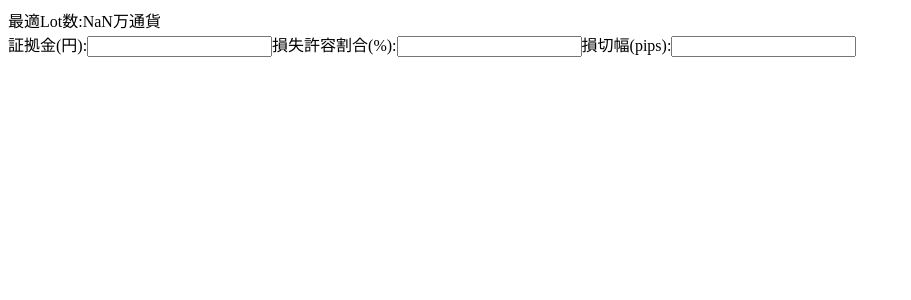
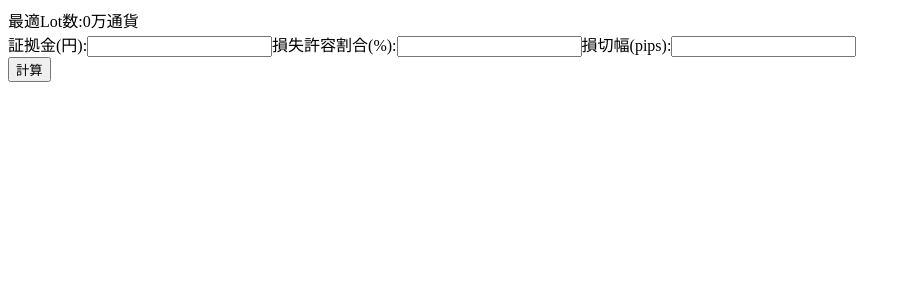
Before and after one commit to Hirotomo1/lotbot, a React app: page / in a window 1280 px wide. Shown: the top 300 px of the page, without its empty margins (0-911 px from the left). Built offline with nearby package versions, Linux system fonts and the light colour scheme.

Commit message:
計算ボタン追加

```diff
--- a/src/components/LotCulc.tsx
+++ b/src/components/LotCulc.tsx
@@ -7,13 +7,17 @@ export const LotCulc: FC = () => {
 
     const [pips, setPips] =useState<number>(0)
 
+    const [lot, setLot] =useState<number>(0)
+
     const percentage = tolerancePercentage /100
 
     const truePips = pips * 100
 
     const toleranceMargin = margin * percentage
 
-    const lot = toleranceMargin / truePips
+    const answerLot = () => {
+         setLot(toleranceMargin / truePips)
+    }
 
     const handleChange = (event: any) => {
         switch(event.target.name) {
@@ -45,6 +49,7 @@ export const LotCulc: FC = () => {
             損切幅(pips):
             <input type="text" name="pips" onChange={handleChange} />
         </label>
+        <div><button onClick={answerLot}>計算</button></div>
         </div>
     )
 }
```
